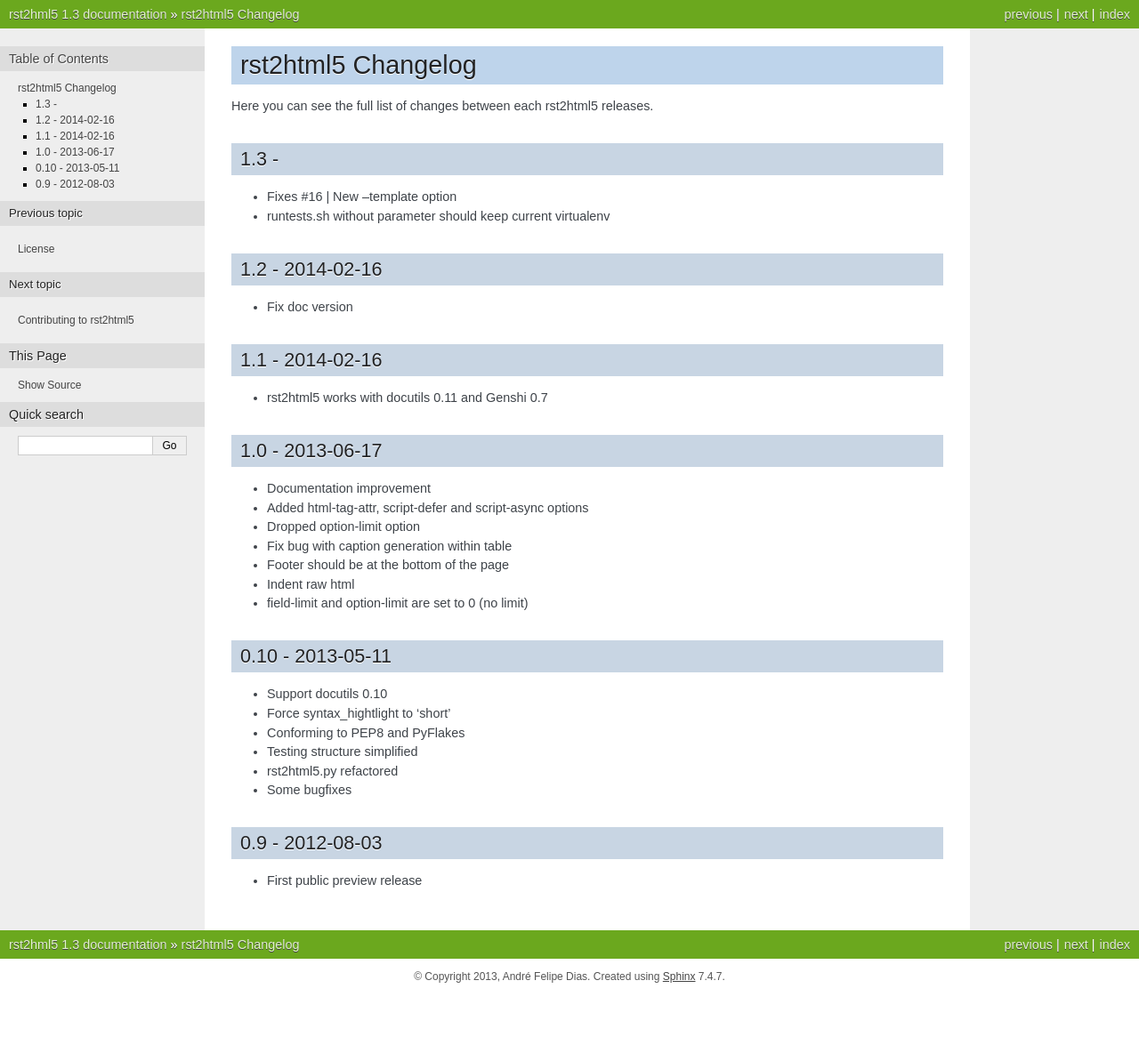
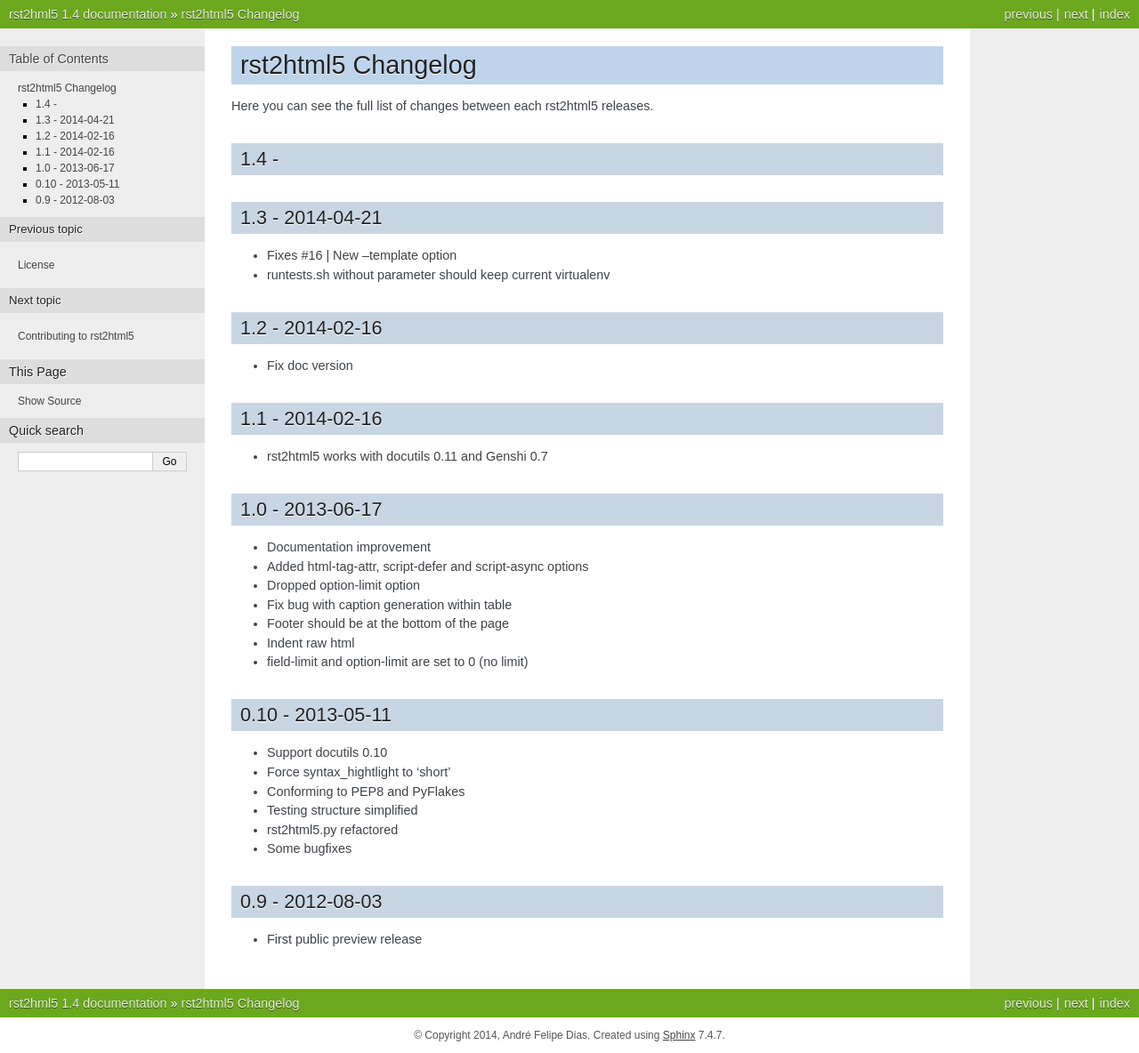
Before and after one commit to andredias/rst2html5, a Sphinx documentation site: the page built from doc/changelog.rst, in a window 1280 px wide. Shown: the whole page at 89% size. Built offline with Sphinx 7.4.7, drawn with Linux system fonts in a browser that asks for light colours; before the commit the page ends 1118 px from its top, so only the background shows below that.

Commit message:
going to 1.4

```diff
--- a/doc/changelog.rst
+++ b/doc/changelog.rst
@@ -4,7 +4,12 @@
 
 Here you can see the full list of changes between each rst2html5 releases.
 
-1.3 -
+
+1.4 -
+================
+
+
+1.3 - 2014-04-21
 ================
 
 * Fixes #16 | New --template option
--- a/doc/conf.py
+++ b/doc/conf.py
@@ -42,16 +42,16 @@
 
 # General information about the project.
 project = u'rst2hml5'
-copyright = u'2013, André Felipe Dias'
+copyright = u'2014, André Felipe Dias'
 
 # The version info for the project you're documenting, acts as replacement for
 # |version| and |release|, also used in various other places throughout the
 # built documents.
 #
 # The short X.Y version.
-version = '1.3'
+version = '1.4'
 # The full version, including alpha/beta/rc tags.
-release = '1.3'
+release = '1.4'
 
 # The language for content autogenerated by Sphinx. Refer to documentation
 # for a list of supported languages.
--- a/setup.py
+++ b/setup.py
@@ -13,7 +13,7 @@
 
 setup(
     name='rst2html5',
-    version='1.3',
+    version='1.4',
     author='André Felipe Dias',
     author_email='andref.dias@gmail.com',
     url='https://bitbucket.org/andre_felipe_dias/rst2html5',
```
